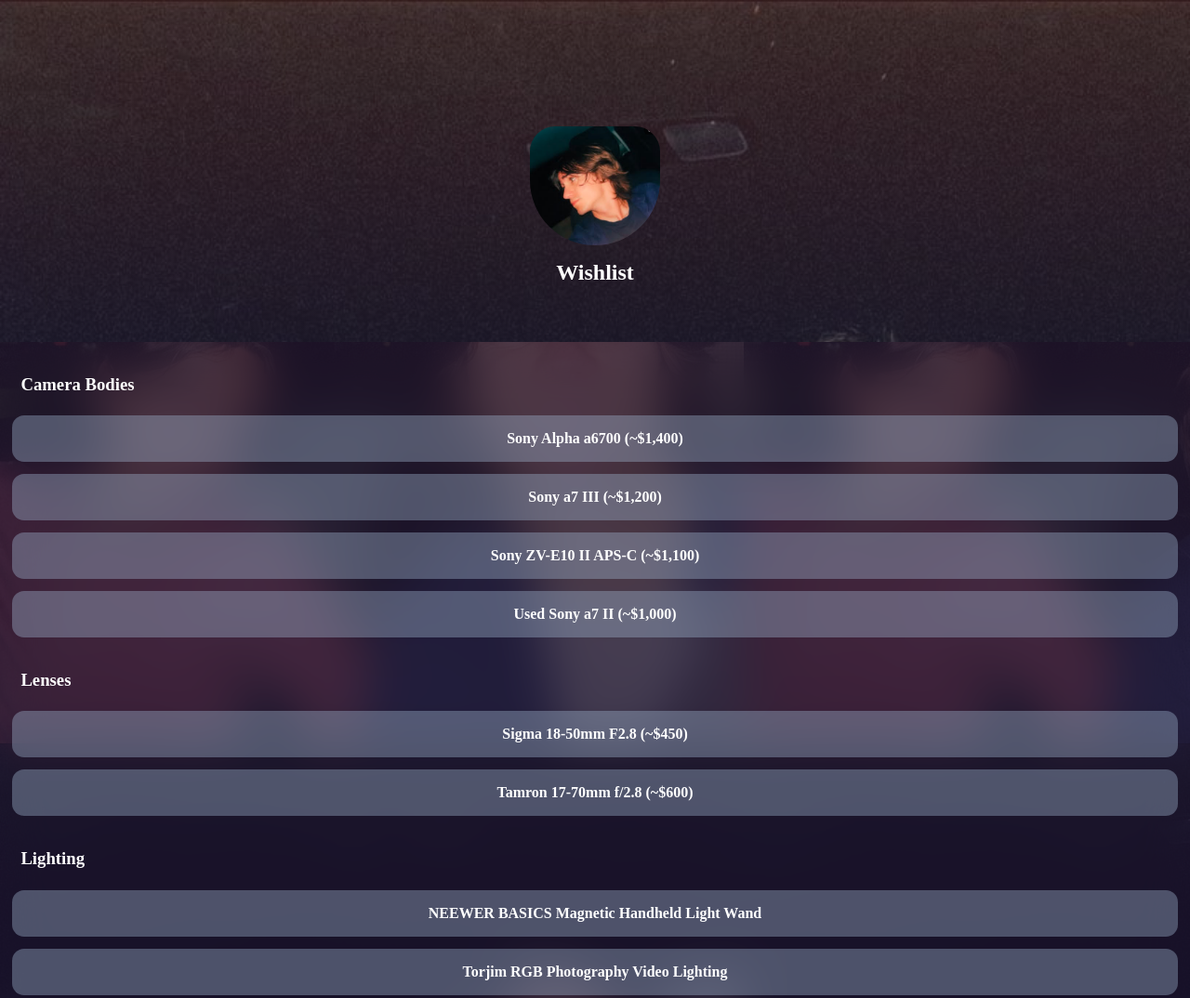
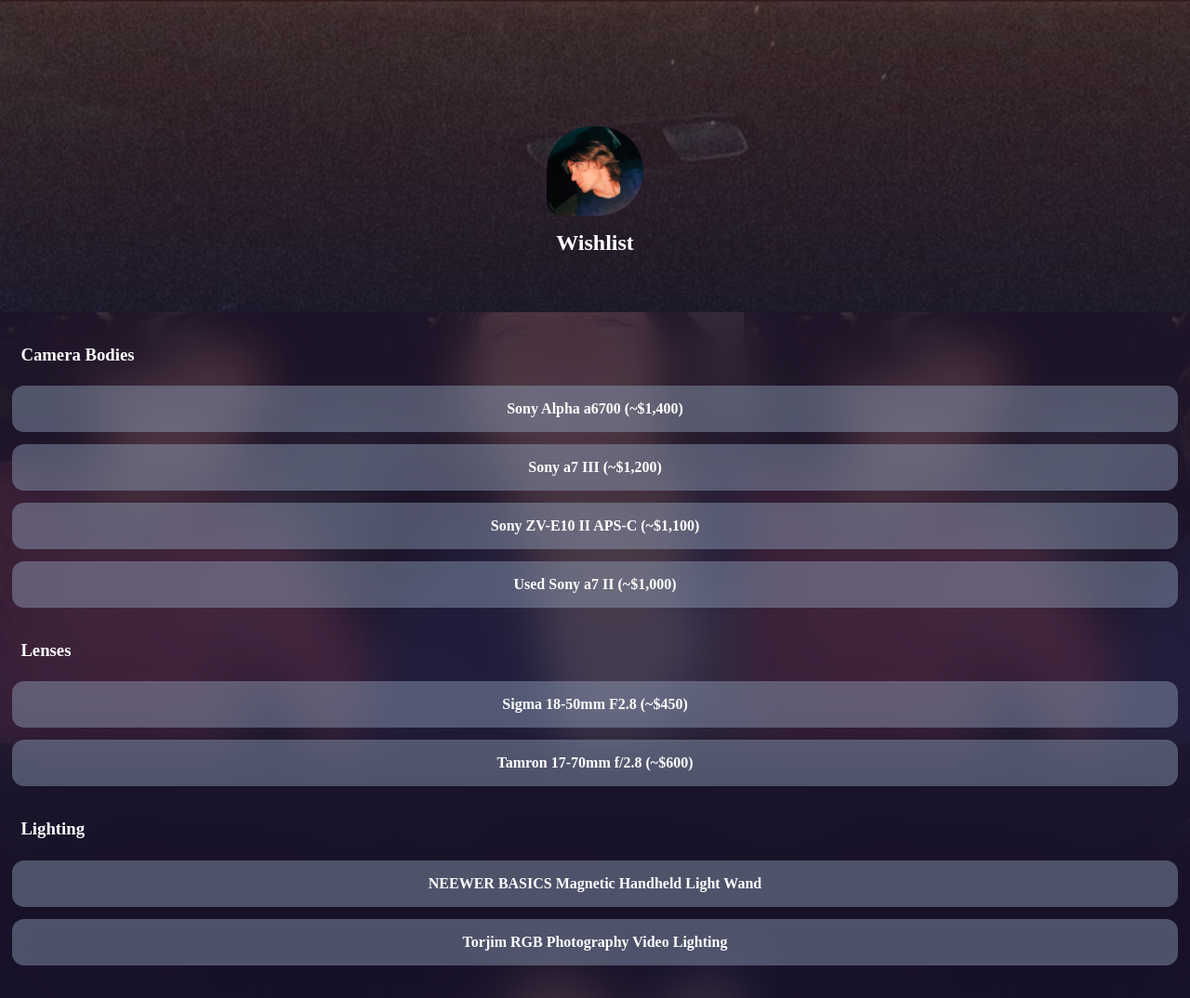
Before and after one commit to CasperShaheen/Conner_Wishlist, a plain HTML site: page index.html in a window 1280 px wide. Shown: the top 1074 px of the page at 93% size. Drawn offline with Linux system fonts and the light colour scheme.

Commit message:
update style.css

```diff
--- a/style.css
+++ b/style.css
@@ -22,8 +22,8 @@ nav {
 
 
 nav img {
-  height: 8rem;
-  border-radius: 50px 50px 100px 100px;
+  height: 6rem;
+  border-radius: 100px 100px 100px 50px;
   padding: 1rem;
 }
 
```
